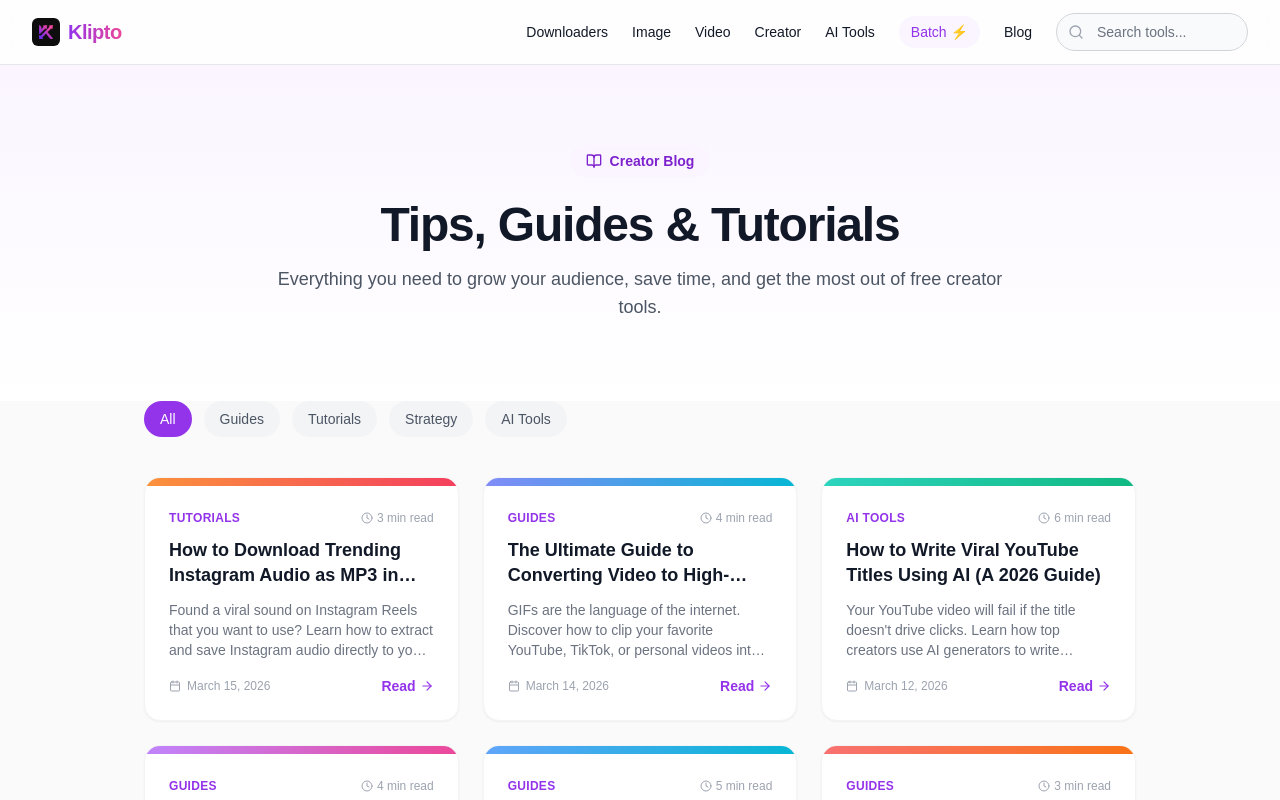
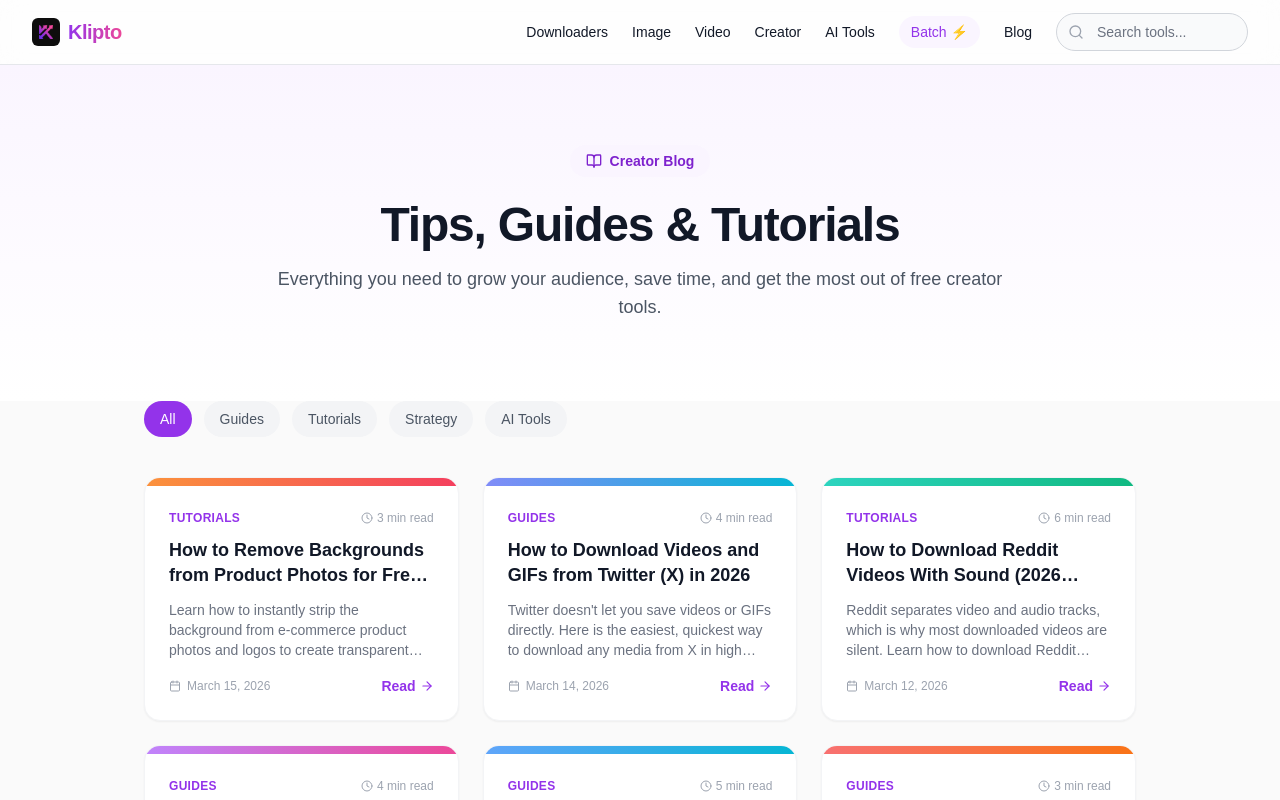
Before and after one commit to krunalyogi/video-downloader, a Next.js app in the folder frontend/: page /en/blog in a window 1280 px wide. Shown: the top 800 px of the page. Built offline with nearby package versions, Linux system fonts and the light colour scheme.

Commit message:
content: rewrite latest 3 blog posts to align strictly with actual klipto tools

```diff
--- a/frontend/app/[lang]/blog/[slug]/page.tsx
+++ b/frontend/app/[lang]/blog/[slug]/page.tsx
@@ -12,117 +12,111 @@
     content: string;
     relatedTools: string[];
 }> = {
-    'download-trending-instagram-audio': {
-        title: 'How to Download Trending Instagram Audio as MP3 in 2026',
-        excerpt: 'Found a viral sound on Instagram Reels that you want to use? Learn how to extract and save Instagram audio directly to your phone as an MP3 instantly.',
+    'how-to-remove-background-from-product-photos': {
+        title: 'How to Remove Backgrounds from Product Photos for Free in 2026',
+        excerpt: 'Learn how to instantly strip the background from e-commerce product photos and logos to create transparent PNGs using free AI tools.',
         category: 'Tutorials',
         readTime: '3 min read',
         date: 'March 15, 2026',
-        relatedTools: ['instagram-audio-downloader', 'instagram-reel-downloader', 'convert-video-to-mp3'],
+        relatedTools: ['background-remover', 'remove-background-product-photo', 'remove-white-background-logo'],
         content: `
-Instagram is the birthplace of modern viral audio. Whether it's a trending meme sound, a rare lofi remix, or a motivational speech, creators constantly need to save these sounds to use in their own edits outside of the Instagram app.
+If you are running an e-commerce store on Shopify, Amazon, or WooCommerce, high-quality product photos are your most valuable asset. The golden rule of e-commerce photography is consistency—and that usually means presenting your products on a pure white or transparent background.
 
-But Instagram doesn't offer a "Save Audio as MP3" button.
+However, shooting photos in a studio with perfect lighting and a green screen is expensive.
 
-## The Problem With Screen Recording
+## The Solution: AI Background Removal
 
-Many creators try to get around this by screen-recording the Reel and then using editing software to rip the audio track. This is a massive waste of time and it drastically degrades the audio quality. When you screen record, you are compressing an already compressed file.
+In 2026, you don't need a professional photography studio or an expensive Adobe Photoshop subscription to create perfect product listings. AI can now distinguish the subject from the background with pixel-perfect accuracy.
 
-## The Professional Method: Extracting MP3 Directly
+### How to use Klipto's Background Remover
 
-If you want the full-fidelity, 320kbps original audio file, you need to use a dedicated extractor.
+We built our [Background Remover](/tools/background-remover) specifically for creators and e-commerce founders who need to process images rapidly without paying $15/month for a dedicated app.
 
-1. **Find the Audio on Instagram**: Open the Reel that contains the sound you want.
-2. **Copy the Link**: Tap the Share icon (paper airplane) and select **Copy Link**.
-3. **Open Klipto's Audio Extractor**: Go to our [Instagram Audio Downloader](/tools/instagram-audio-downloader).
-4. **Paste and Convert**: Paste the link. Our servers will instantly download the source video and strip the video track, leaving only the pure MP3 audio.
-5. **Download**: Save the MP3 directly to your iPhone Files app, Android storage, or desktop.
+1. **Take your photo**: Shoot your product in natural lighting. It doesn't matter if your living room is in the background, as long as the product is in focus and well-lit.
+2. **Upload to Klipto**: Drag and drop your image (JPG, PNG, or WebP) into our Background Remover tool.
+3. **Wait 2 Seconds**: Our AI will automatically detect the foreground subject and strip away the background perfectly—even around difficult edges like fur or transparent glass.
+4. **Download**: Click download to save the isolated product as a transparent PNG file.
 
-## How to Import the MP3 into CapCut or Premiere
+## Removing White Backgrounds from Logos
 
-Once you have the MP3 file:
-- **On Mobile (CapCut)**: Go to Audio > Sounds > Folder Icon > Extract from file. Select the downloaded MP3.
-- **On Desktop (Premiere/Final Cut)**: Simply drag and drop the MP3 from your Downloads folder directly onto your timeline.
+This tool isn't just for physical products. If a client sends you a logo as a JPG with an annoying white box around it, you cannot overlay it on a dark website.
 
-## Is it Copyright Free?
-
-No. Just because you downloaded an audio file from Instagram does not make it royalty-free. Popular songs and copyrighted material still belong to the rights holder. If you use a copyrighted song in a YouTube video, you may receive a copyright claim. However, original speaking sounds or "meme" audios are generally safe for non-commercial edits.
+Upload the logo into the [White Background Remover](/tools/remove-white-background-logo). The AI will instantly dissolve the white box, leaving you with a perfectly transparent, scalable PNG that you can place anywhere in your Figma or Canva designs.
         `,
     },
-    'video-to-gif-converter-guide': {
-        title: 'The Ultimate Guide to Converting Video to High-Quality GIF',
-        excerpt: 'GIFs are the language of the internet. Discover how to clip your favorite YouTube, TikTok, or personal videos into shareable, high-quality GIFs in seconds.',
+    'download-twitter-videos-and-gifs': {
+        title: 'How to Download Videos and GIFs from Twitter (X) in 2026',
+        excerpt: 'Twitter doesn\'t let you save videos or GIFs directly. Here is the easiest, quickest way to download any media from X in high quality.',
         category: 'Guides',
         readTime: '4 min read',
         date: 'March 14, 2026',
-        relatedTools: ['video-to-gif', 'image-compressor', 'youtube-shorts-downloader'],
+        relatedTools: ['twitter-video-downloader', 'twitter-gif-downloader', 'batch-downloader'],
         content: `
-Why do we still use GIFs in 2026? Because they are frictionless. They auto-play everywhere—from Reddit threads and Discord servers to email newsletters and text messages. A video requires someone to press "play." A GIF demands their attention instantly.
+Twitter (now X) limits how you can interact with media on its platform. While saving a photo requires just a long-press, there is no native button to download a video or an animated GIF to your device.
 
-## The Two Rules of a Great GIF
+If you find a viral clip, a breaking news video, or a meme template, how do you save it before it disappears down the timeline?
 
-1. **Keep it under 3 seconds**: A GIF is a looping reaction, not a movie. Find the exact moment of impact.
-2. **Keep the file size under 5MB**: If your GIF takes 10 seconds to load on a mobile network, no one will see it.
+## The Problem with "Download Bots"
 
-## How to Create the Perfect GIF from Any Video
+Historically, users relied on tagging bots in the replies (e.g., "@SaveThisVideo"). But in 2026, Twitter heavily rate-limits these bots, meaning they often fail, take hours to respond, or require you to follow sketchy third-party accounts. Furthermore, publicly tagging a download bot clutters the conversation and alerts everyone to what you are doing.
 
-The traditional way to make a GIF involves opening Photoshop, importing video frames, and tweaking confusing export settings. That's overkill.
+## The Clean Solution: Klipto's Twitter Downloader
 
-### Step 1: Get Your Source Video
-You can use a video you recorded on your phone, or if the clip is online, use our [YouTube Downloader](/tools/youtube-video-downloader) or [TikTok Downloader](/tools/tiktok-downloader) to grab the source MP4 first.
+The fastest and most private way to download a video from X is by using a dedicated web tool.
 
-### Step 2: Use a Browser-Based Converter
-Upload your MP4 into Klipto's [Video to GIF Converter](/tools/video-to-gif). Our tool runs entirely in your browser using WebAssembly. What does this mean? It means your video is never uploaded to our servers. The conversion happens instantaneously using your own device's hardware, meaning total privacy and zero upload wait times.
+1. **Copy the Tweet Link**: On X, tap the "Share" icon on the tweet containing the video/GIF and tap **Copy Link**.
+2. **Open Klipto**: Go to the [Twitter Video Downloader](/tools/twitter-video-downloader). Our system will automatically detect the link in your clipboard.
+3. **Paste and Fetch**: Click to paste the URL. Our servers will instantly bypass X's media restrictions and fetch the direct MP4 file.
+4. **Download**: Choose your preferred resolution (up to HD) and save the MP4 directly to your iPhone, Android, or PC.
 
-### Step 3: Trim and Export
-Select the exact 2-3 second segment you want. Our tool automatically optimizes the color palette and frame rate (usually 15fps) to ensure the resulting GIF is high quality but low file size. Click "Export GIF" and it will save straight to your device.
+## Downloading Twitter GIFs
 
-## Why Does My GIF Look "Grainy"?
+When you upload a GIF to Twitter, the platform actually converts it into a looping MP4 video to save bandwidth. This is why you can't right-click and "Save Image As."
 
-The GIF file format was invented in 1987. It only supports 256 colors per frame (compared to millions of colors in an MP4). This is why gradients (like a smooth blue sky) often look banded or dotty in a GIF. To avoid this, try to make GIFs from videos with flat colors and minimal complex lighting changes.
+Our [Twitter GIF Downloader](/tools/twitter-gif-downloader) understands this architecture and seamlessly extracts the media, allowing you to save it offline so you can use the reaction meme anywhere.
+
+## Privacy Matters
+
+At Klipto, your downloads are 100% private. We don't require an account, we don't track the videos you request, and you don't have to publicly tag a bot on your timeline to use our service.
         `,
     },
-    'best-ai-youtube-title-generator': {
-        title: 'How to Write Viral YouTube Titles Using AI (A 2026 Guide)',
-        excerpt: 'Your YouTube video will fail if the title doesn\'t drive clicks. Learn how top creators use AI generators to write compelling, click-worthy titles without the clickbait.',
-        category: 'AI Tools',
+    'how-to-download-reddit-videos-with-audio': {
+        title: 'How to Download Reddit Videos With Sound (2026 Guide)',
+        excerpt: 'Reddit separates video and audio tracks, which is why most downloaded videos are silent. Learn how to download Reddit videos with the audio intact.',
+        category: 'Tutorials',
         readTime: '6 min read',
         date: 'March 12, 2026',
-        relatedTools: ['ai-title-generator', 'ai-caption-generator', 'hashtag-generator'],
+        relatedTools: ['reddit-video-downloader', 'reddit-video-downloader-with-audio', 'video-to-gif'],
         content: `
-You can spend 40 hours scripting, filming, and editing a YouTube video. But if your title is boring, your Click-Through Rate (CTR) will be 2%, the algorithm will bury your video, and all that work will have been for zero views.
+Have you ever tried to save a hilarious video from a Reddit thread, only to open your camera roll and realize the video is completely silent?
 
-The title is the most important part of your video. In 2026, top creators aren't brainstorming titles manually—they are using AI to generate dozens of psychological hooks instantly.
+You aren't going crazy. This is a common technical issue caused by how Reddit hosts its media.
 
-## The Anatomy of a High-CTR Title
+## Why Reddit Videos Download Without Sound
 
-A great title must trigger curiosity without crossing the line into deceptive clickbait. It needs:
-- **An Information Gap**: "I Built a Secret Room..." (What's in it?)
-- **An Extreme Constraint**: "...In 24 Hours." (Can they do it in time?)
-- **Brevity**: Under 55 characters so it doesn't get cut off on mobile.
+Unlike YouTube or TikTok, Reddit's video player (DASH video protocol) does not store a single video file containing both picture and sound. Instead, Reddit stores the visual video track and the audio track as two completely separate files on their servers. The Reddit app plays both files simultaneously, tricky your brain into thinking it's one file.
 
-## Stop Using ChatGPT for Titles
+When you use a basic, outdated downloader or a browser extension, it only grabs the visual video track and ignores the audio file completely.
 
-If you ask a standard AI chatbot to write a YouTube title, it will give you something like: *"A Comprehensive Exploration into the World of Minecraft Building Techniques."*
+## How to Download Reddit Videos WITH Audio
 
-That is a terrible title. It sounds like an academic essay. YouTube titles need to sound conversational, urgent, and punchy.
+To get a complete video, you need a downloader that is programmed to fetch both files from Reddit's servers and merge them together in the cloud before sending the final file to you.
 
-## How to Use a Dedicated AI Title Generator
+That's exactly what our [Reddit Video Downloader With Audio](/tools/reddit-video-downloader-with-audio) does.
 
-Klipto's [AI Title Generator](/tools/ai-title-generator) is fine-tuned specifically on millions of viral YouTube videos, TikToks, and successful blog posts. It knows the difference between an academic paper and a MrBeast video.
+### The 3-Step Process:
 
-1. **Input Your Core Concept**: Simply type what your video is actually about. (e.g., "I ate only pizza for 30 days and tracked my bloodwork.")
-2. **Select Your Platform**: Choose YouTube, TikTok, or Blog. The AI will adjust the character limit and psychological approach accordingly.
-3. **Generate Options**: The tool will provide 5-10 completely different angles.
+1. **Get the Reddit Link**: Tap the "Share" button beneath the Reddit post and copy the URL. (It doesn't matter if it's an old 'v.redd.it' link or a standard thread link).
+2. **Paste into Klipto**: Open our Reddit downloader and paste the link.
+3. **Merge and Download**: Our backend instantly fetches the silent HD video track, fetches the separate audio track, merges them together instantly, and delivers a perfect, standardized 'MP4' file to your device.
 
-**Example Outputs you might get:**
-- *I Ate Pizza for 30 Days (The Results Shocked My Doctor)* - [The Curiosity Hook]
-- *Surviving on Only Pizza for a Month* - [The Challenge Hook]
-- *What Happens to Your Body When You Only Eat Pizza* - [The Educational Hook]
+## Does This Work on NSFW or Private Subreddits?
 
-## Test Your Titles
+Our public web downloader works flawlessly on any public Subreddit. However, if the video is hosted on a private or quarantined community that requires a login, Klipto's servers will not be able to access the media.
 
-Don't just pick the first one. Use YouTube's built-in A/B testing feature (Test & Compare) to upload three of the AI-generated titles and let the algorithm determine which one drives the most clicks in real-time.
+## Repurposing Reddit Content
+
+Reddit is a goldmine for educational clips and viral moments. Once you've downloaded the file with its original high-quality audio, you can freely use it in your TikTok edits, YouTube compilations, or share it in your group chats—without worrying about the silence!
         `,
     },
     'how-to-download-instagram-reels-without-watermark': {
--- a/frontend/app/[lang]/blog/page.tsx
+++ b/frontend/app/[lang]/blog/page.tsx
@@ -9,28 +9,28 @@
 
 const POSTS = [
     {
-        slug: 'download-trending-instagram-audio',
-        title: 'How to Download Trending Instagram Audio as MP3 in 2026',
-        excerpt: 'Found a viral sound on Instagram Reels that you want to use? Learn how to extract and save Instagram audio directly to your phone as an MP3 instantly.',
+        slug: 'how-to-remove-background-from-product-photos',
+        title: 'How to Remove Backgrounds from Product Photos for Free in 2026',
+        excerpt: 'Learn how to instantly strip the background from e-commerce product photos and logos to create transparent PNGs using free AI tools.',
         category: 'Tutorials',
         readTime: '3 min read',
         date: 'March 15, 2026',
         color: 'from-orange-400 to-rose-500',
     },
     {
-        slug: 'video-to-gif-converter-guide',
-        title: 'The Ultimate Guide to Converting Video to High-Quality GIF',
-        excerpt: 'GIFs are the language of the internet. Discover how to clip your favorite YouTube, TikTok, or personal videos into shareable, high-quality GIFs in seconds.',
+        slug: 'download-twitter-videos-and-gifs',
+        title: 'How to Download Videos and GIFs from Twitter (X) in 2026',
+        excerpt: 'Twitter doesn\'t let you save videos or GIFs directly. Here is the easiest, quickest way to download any media from X in high quality.',
         category: 'Guides',
         readTime: '4 min read',
         date: 'March 14, 2026',
         color: 'from-indigo-400 to-cyan-500',
     },
     {
-        slug: 'best-ai-youtube-title-generator',
-        title: 'How to Write Viral YouTube Titles Using AI (A 2026 Guide)',
-        excerpt: 'Your YouTube video will fail if the title doesn\'t drive clicks. Learn how top creators use AI generators to write compelling, click-worthy titles without the clickbait.',
-        category: 'AI Tools',
+        slug: 'how-to-download-reddit-videos-with-audio',
+        title: 'How to Download Reddit Videos With Sound (2026 Guide)',
+        excerpt: 'Reddit separates video and audio tracks, which is why most downloaded videos are silent. Learn how to download Reddit videos with the audio intact.',
+        category: 'Tutorials',
         readTime: '6 min read',
         date: 'March 12, 2026',
         color: 'from-teal-400 to-emerald-500',
--- a/frontend/app/sitemap.ts
+++ b/frontend/app/sitemap.ts
@@ -46,9 +46,9 @@
 
     // 4. Static Blog Articles currently tracked
     [
-        'download-trending-instagram-audio',
-        'video-to-gif-converter-guide',
-        'best-ai-youtube-title-generator',
+        'how-to-remove-background-from-product-photos',
+        'download-twitter-videos-and-gifs',
+        'how-to-download-reddit-videos-with-audio',
         'how-to-download-instagram-reels-without-watermark',
         'tiktok-downloader-no-watermark-guide',
         'youtube-to-mp3-guide',
```
